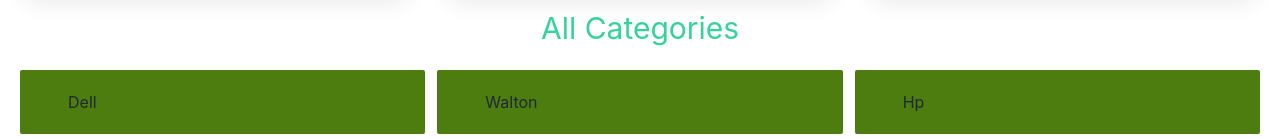
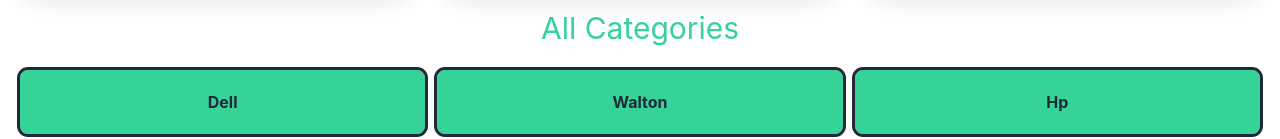
Before and after one commit to DiprodipDas/pc-mama-client, a React (Create React App) app: page / in a window 1280 px wide. Shown: the part 813-952 px from the top of the page. Built offline with nearby package versions, Linux system fonts and the light colour scheme; no server answers.

Commit message:
basic booking modal setup done

```diff
--- /dev/null
+++ b/src/Pages/BookingModal/BookingModal.js
@@ -0,0 +1,30 @@
+import React from 'react';
+
+const BookingModal = ({order}) => {
+
+    const {name}=order;
+    return (
+        <>
+            <input type="checkbox" id="booking-modal" className="modal-toggle" />
+            <div className="modal">
+                <div className="modal-box relative">
+                    <label htmlFor="booking-modal" className="btn btn-sm btn-circle absolute right-2 top-2">✕</label>
+                    <h3 className="text-lg font-bold">{name}</h3>
+                    <form className='grid grid-cols-1 gap-3 mt-6'>
+                    <input type="text" placeholder="Type here" className="input w-full input-bordered" />
+                    <input type="text" placeholder="Type here" className="input w-full input-bordered" />
+                    <input type="text" placeholder="Type here" className="input w-full input-bordered" />
+                    <input type="text" placeholder="Type here" className="input w-full input-bordered" />
+                    <input type="text" placeholder="Type here" className="input w-full input-bordered" />
+                    <input type="text" placeholder="Type here" className="input w-full input-bordered" />
+                    <br />
+                    <input className='w-full btn btn-success' type="submit" value="Confirm order" />
+
+                    </form>
+                </div>
+            </div>
+        </>
+    );
+};
+
+export default BookingModal;
--- a/src/Pages/Home/Categories/Categories.js
+++ b/src/Pages/Home/Categories/Categories.js
@@ -12,17 +12,17 @@
          <div className='grid gap-3  lg:grid-cols-3 md:grid-cols-2 sm:grid-cols-1'>
 
 
-                    <div className=' px-12 py-5 rounded-sm bg-lime-700'>
+                    <div className=' px-12 text-center py-5 rounded-lg bg-success outline'>
 
-                    <Link to='/categories/1'>Dell</Link>
+                    <Link to='/categories/1 ' className='text-black-600 font-bold '>Dell</Link>
 
                     </div>
-                    <div className=' px-12 py-5 rounded-sm bg-lime-700'>
-                    <Link to='/categories/2'>Walton</Link>
+                    <div className=' px-12 text-center py-5 rounded-lg bg-success outline'>
+                    <Link to='/categories/2' className='text-black-600 font-bold '>Walton</Link>
 
                     </div>
-                    <div className=' px-12 py-5 rounded-sm bg-lime-700'>
-                    <Link to='/categories/3'>Hp</Link>
+                    <div className=' px-12 py-5 text-center rounded-lg bg-success outline'>
+                    <Link to='/categories/3' className='text-black-600 font-bold '>Hp</Link>
 
                     </div>
 
--- a/src/Pages/Home/Categories/Category.js
+++ b/src/Pages/Home/Categories/Category.js
@@ -1,18 +1,31 @@
-import React from 'react';
+import React, { useState } from 'react';
 import { useLoaderData } from 'react-router-dom';
+import BookingModal from '../../BookingModal/BookingModal';
 import CategoryDetails from './CategoryDetails';
 
 const Category = () => {
-    const data=useLoaderData();
+
+    const [order, setOrder] = useState(null);
+    const data = useLoaderData();
     return (
-        <div className='grid gap-6 grid-cols-1 lg:grid-cols-3 md:grid-cols-2'>
+        <section>
+            <div className='grid gap-6 grid-cols-1 lg:grid-cols-3 md:grid-cols-2'>
+                {
+                    data.map(single => <CategoryDetails
+                        key={single._id}
+                        single={single}
+                        setOrder={setOrder}
+                    ></CategoryDetails>)
+                }
+            </div>
             {
-                data.map(single=><CategoryDetails
-                 key={single._id}
-                 single={single}
-                ></CategoryDetails>)
+                order &&
+                <BookingModal
+                order={order}
+
+            ></BookingModal>
             }
-        </div>
+        </section>
     );
 };
 
--- a/src/Pages/Home/Categories/CategoryDetails.js
+++ b/src/Pages/Home/Categories/CategoryDetails.js
@@ -1,6 +1,6 @@
 import React from 'react';
 
-const CategoryDetails = ({single}) => {
+const CategoryDetails = ({single,setOrder}) => {
     const {name,img}=single;
     return (
         <div className="card w-96 bg-base-100 shadow-xl">
@@ -11,7 +11,11 @@
           <h2 className="card-title">{name}</h2>
           <p>If a dog chews shoes whose shoes does he choose?</p>
           <div className="card-actions">
-            <button className="btn btn-primary">Buy Now</button>
+            <label
+            htmlFor="booking-modal"
+            className="btn btn-primary"
+            onClick={()=>setOrder(single)}
+            >Buy Now</label>
           </div>
         </div>
       </div>
```
